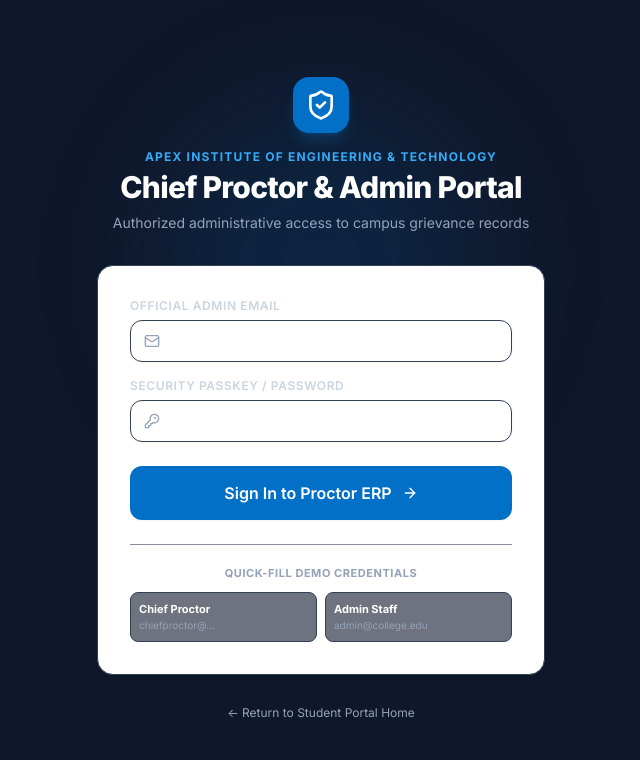
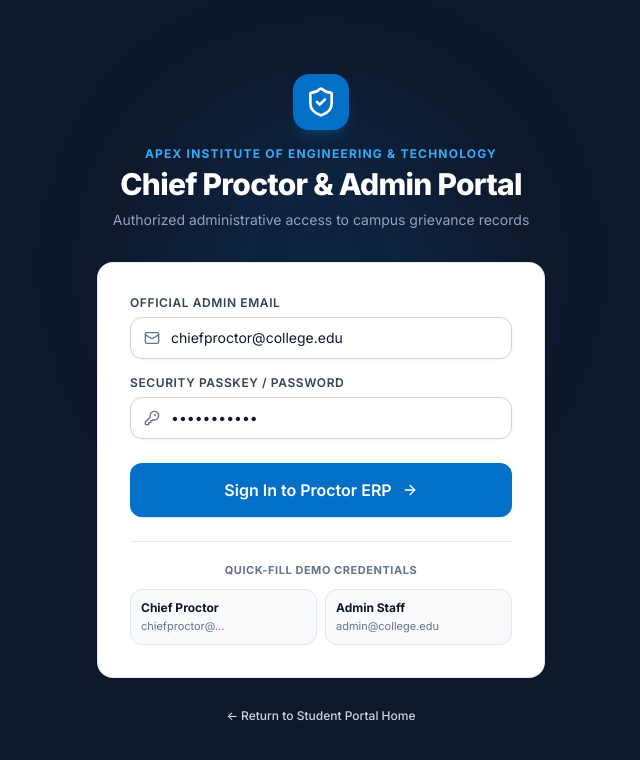
Before and after one commit to jalalakbar47/College-QR-Complaint-Box, a React (Vite) app in the folder frontend/: page /admin/login in a window 1280 px wide. Shown: the top 760 px of the page, without its empty margins (319-959 px from the left). Built offline with nearby package versions, Linux system fonts and the light colour scheme; no server answers.

Commit message:
Fix text visibility and high-contrast styling on Admin Login page

```diff
--- a/frontend/src/pages/admin/AdminLoginPage.tsx
+++ b/frontend/src/pages/admin/AdminLoginPage.tsx
@@ -82,41 +82,35 @@ export const AdminLoginPage: React.FC = () => {
       </div>
 
       <div className="sm:mx-auto sm:w-full sm:max-w-md relative">
-        <Card className="p-6 sm:p-8 bg-slate-800/90 border border-slate-700 shadow-2xl backdrop-blur-md text-white">
+        <Card className="p-6 sm:p-8 bg-white border border-slate-200/90 shadow-2xl rounded-2xl">
           <form onSubmit={handleSubmit} className="space-y-4">
             {errorMessage && (
-              <div className="p-3.5 rounded-xl bg-rose-500/10 border border-rose-500/30 text-rose-300 text-xs font-medium">
+              <div className="p-3.5 rounded-xl bg-rose-50 border border-rose-200 text-rose-800 text-xs font-semibold">
                 {errorMessage}
               </div>
             )}
 
             <div>
-              <label className="block text-xs font-semibold uppercase tracking-wider text-slate-300 mb-1.5">
-                Official Admin Email
-              </label>
               <Input
+                label="Official Admin Email"
                 type="email"
                 required
                 placeholder="proctor@college.edu"
                 value={email}
                 onChange={(e) => setEmail(e.target.value)}
-                leftIcon={<Mail className="w-4 h-4 text-slate-400" />}
-                className="bg-slate-900/80 border-slate-700 text-white placeholder:text-slate-500 focus:border-brand-400"
+                leftIcon={<Mail className="w-4 h-4 text-slate-500" />}
               />
             </div>
 
             <div>
-              <label className="block text-xs font-semibold uppercase tracking-wider text-slate-300 mb-1.5">
-                Security Passkey / Password
-              </label>
               <Input
+                label="Security Passkey / Password"
                 type="password"
                 required
                 placeholder="••••••••"
                 value={passkey}
                 onChange={(e) => setPasskey(e.target.value)}
-                leftIcon={<KeyRound className="w-4 h-4 text-slate-400" />}
-                className="bg-slate-900/80 border-slate-700 text-white placeholder:text-slate-500 focus:border-brand-400"
+                leftIcon={<KeyRound className="w-4 h-4 text-slate-500" />}
               />
             </div>
 
@@ -125,7 +119,7 @@ export const AdminLoginPage: React.FC = () => {
                 type="submit"
                 variant="primary"
                 size="lg"
-                className="w-full bg-brand-500 hover:bg-brand-600 text-white font-bold py-3.5"
+                className="w-full bg-brand-600 hover:bg-brand-700 text-white font-bold py-3.5 shadow-md shadow-brand-500/20"
                 isLoading={isSubmitting}
                 rightIcon={<ArrowRight className="w-4 h-4" />}
               >
@@ -135,27 +129,27 @@ export const AdminLoginPage: React.FC = () => {
           </form>
 
           {/* Quick Login Helpers for Demo & Testing */}
-          <div className="mt-6 pt-5 border-t border-slate-700/60">
-            <span className="block text-[11px] font-bold uppercase tracking-wider text-slate-400 mb-2.5 text-center">
+          <div className="mt-6 pt-5 border-t border-slate-200">
+            <span className="block text-[11px] font-bold uppercase tracking-wider text-slate-500 mb-2.5 text-center">
               Quick-Fill Demo Credentials
             </span>
             <div className="grid grid-cols-2 gap-2 text-xs">
               <button
                 type="button"
                 onClick={() => handleQuickLogin('chiefproctor@college.edu')}
-                className="p-2 rounded-lg bg-slate-900/60 hover:bg-slate-700 border border-slate-700 text-slate-300 text-left transition-colors"
+                className="p-2.5 rounded-xl bg-slate-50 hover:bg-brand-50 border border-slate-200 hover:border-brand-300 text-left transition-all group"
               >
-                <span className="font-bold block text-white text-[11px]">Chief Proctor</span>
-                <span className="text-[10px] text-slate-400 truncate block">chiefproctor@...</span>
+                <span className="font-bold block text-slate-900 group-hover:text-brand-700 text-xs">Chief Proctor</span>
+                <span className="text-[11px] text-slate-500 truncate block mt-0.5">chiefproctor@...</span>
               </button>
 
               <button
                 type="button"
                 onClick={() => handleQuickLogin('admin@college.edu')}
-                className="p-2 rounded-lg bg-slate-900/60 hover:bg-slate-700 border border-slate-700 text-slate-300 text-left transition-colors"
+                className="p-2.5 rounded-xl bg-slate-50 hover:bg-brand-50 border border-slate-200 hover:border-brand-300 text-left transition-all group"
               >
-                <span className="font-bold block text-white text-[11px]">Admin Staff</span>
-                <span className="text-[10px] text-slate-400 truncate block">admin@college.edu</span>
+                <span className="font-bold block text-slate-900 group-hover:text-brand-700 text-xs">Admin Staff</span>
+                <span className="text-[11px] text-slate-500 truncate block mt-0.5">admin@college.edu</span>
               </button>
             </div>
           </div>
@@ -164,7 +158,7 @@ export const AdminLoginPage: React.FC = () => {
         <div className="mt-6 text-center">
           <Link
             to="/"
-            className="text-xs text-slate-400 hover:text-white transition-colors"
+            className="text-xs text-slate-300 hover:text-white font-medium transition-colors inline-flex items-center gap-1 hover:underline"
           >
             ← Return to Student Portal Home
           </Link>
```
